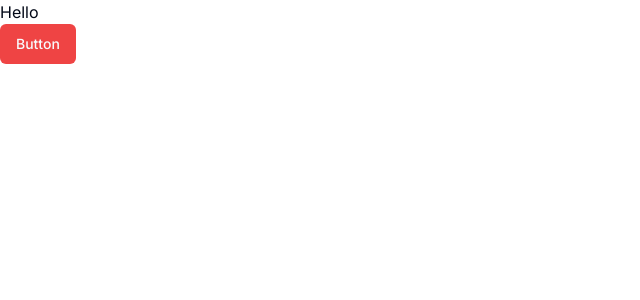
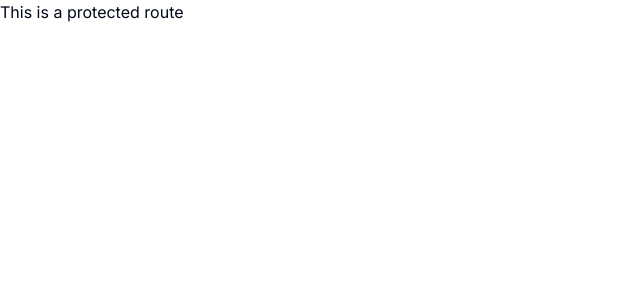
Before and after one commit to salmanabdullahfahim/Learn-Ease-LMS, a Next.js app: page / in a window 1280 px wide. Shown: the top 300 px of the page, without its empty margins (0-640 px from the left). Built offline with nearby package versions, Linux system fonts and the light colour scheme.

Commit message:
created folder structure for the project

```diff
--- /dev/null
+++ b/app/(auth)/(routes)/sign-in/page.tsx
@@ -0,0 +1,3 @@
+export default function page() {
+  return <div>This is an unprotected route</div>;
+}
--- /dev/null
+++ b/app/(dashboard)/(routes)/page.tsx
@@ -0,0 +1,7 @@
+export default function Home() {
+  return (
+    <div>
+      <h2>This is a protected route</h2>
+    </div>
+  );
+}
--- a/app/page.tsx
+++ /dev/null
@@ -1,11 +0,0 @@
-import { Button } from "@/components/ui/button";
-import Image from "next/image";
-
-export default function Home() {
-  return (
-    <div>
-      <h2>Hello</h2>
-      <Button variant="destructive">Button</Button>
-    </div>
-  );
-}
```
